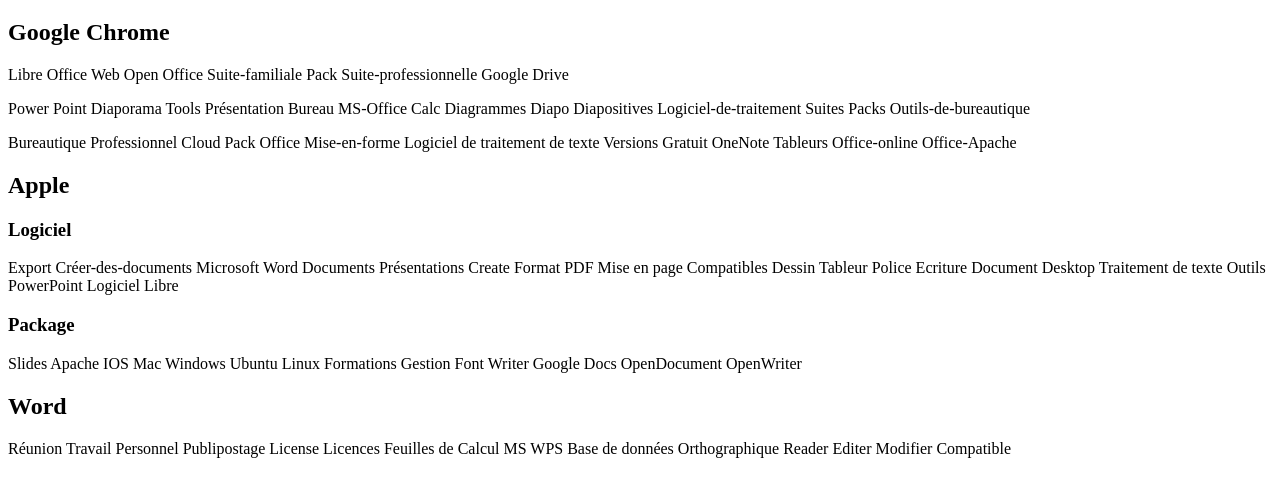
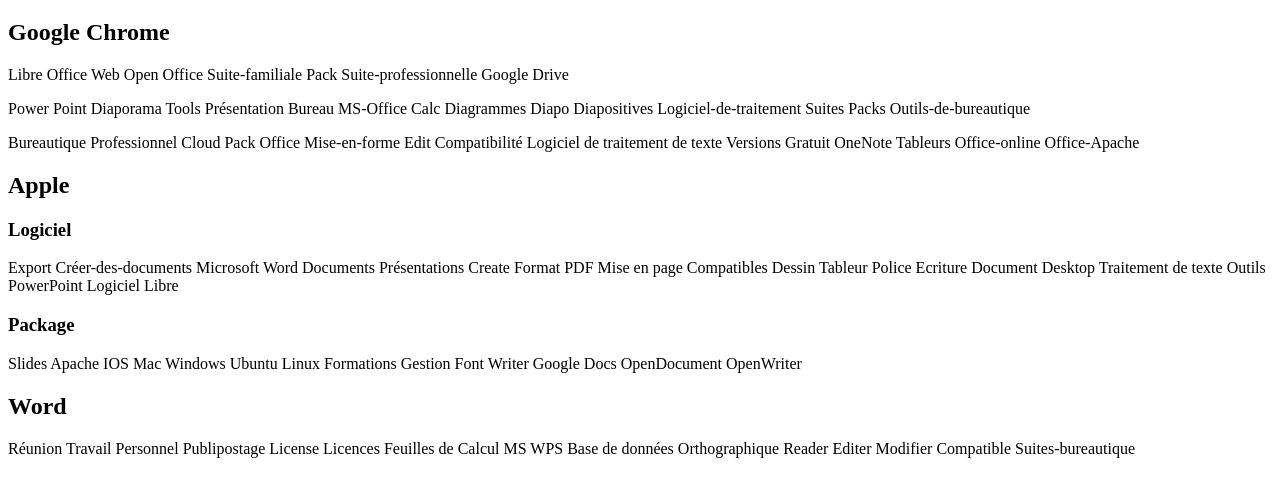
Before and after one commit to LorisCardot/Office, a plain HTML site: page index.html in a window 1280 px wide. Shown: the part 61-558 px from the top of the page. Drawn offline with Linux system fonts and the light colour scheme.

Commit message:
Update index.html

```diff
--- a/index.html
+++ b/index.html
@@ -15,10 +15,9 @@
     <h1>OpenOffice365</h1>
     <h2>Google Chrome</h2>
     <p>Libre Office Web Open Office Suite-familiale Pack Suite-professionnelle Google Drive</p>
-    <p>
-        Power Point Diaporama Tools Présentation Bureau MS-Office Calc Diagrammes Diapo Diapositives Logiciel-de-traitement Suites Packs Outils-de-bureautique
+    <p>Power Point Diaporama Tools Présentation Bureau MS-Office Calc Diagrammes Diapo Diapositives Logiciel-de-traitement Suites Packs Outils-de-bureautique
     </p>
-    <p>Bureautique Professionnel Cloud Pack Office Mise-en-forme Logiciel de traitement de texte Versions Gratuit OneNote Tableurs Office-online Office-Apache</p>
+    <p>Bureautique Professionnel Cloud Pack Office Mise-en-forme Edit Compatibilité Logiciel de traitement de texte Versions Gratuit OneNote Tableurs Office-online Office-Apache</p>
     <H2>Apple</H2>
     <h3>Logiciel</h3>
     <p>Export Créer-des-documents Microsoft Word Documents Présentations Create Format PDF Mise en page Compatibles Dessin Tableur Police Ecriture Document Desktop Traitement de texte Outils PowerPoint Logiciel Libre
@@ -26,7 +25,7 @@
     <h3>Package</h3>
     <p>Slides Apache IOS Mac Windows Ubuntu Linux Formations Gestion Font Writer Google Docs OpenDocument OpenWriter</p>
     <h2>Word</h2>
-    <p>Réunion Travail Personnel Publipostage License Licences Feuilles de Calcul MS WPS Base de données Orthographique Reader Editer Modifier Compatible </p>
+    <p>Réunion Travail Personnel Publipostage License Licences Feuilles de Calcul MS WPS Base de données Orthographique Reader Editer Modifier Compatible Suites-bureautique</p>
 </body>
 
 </html>
```
